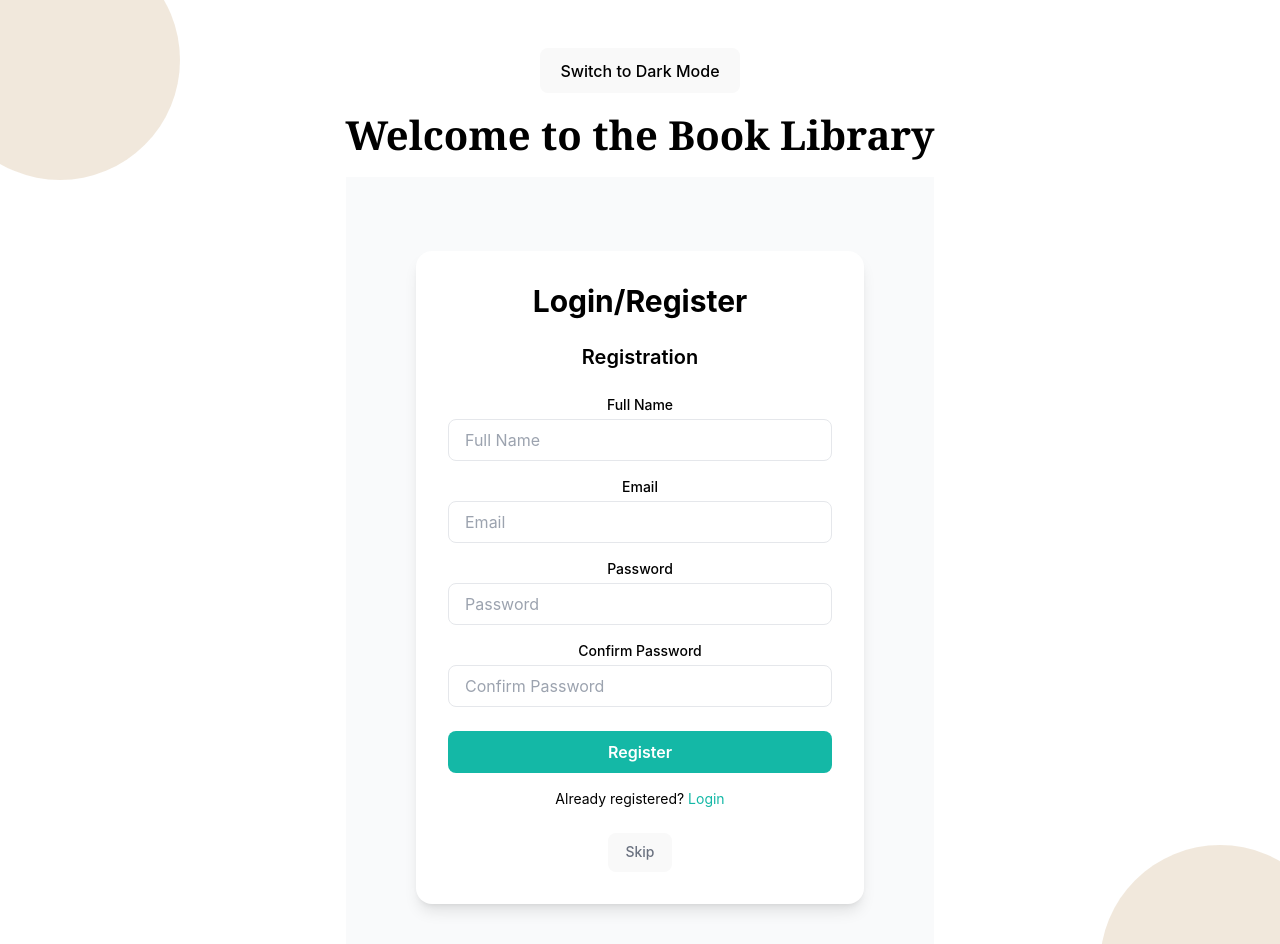
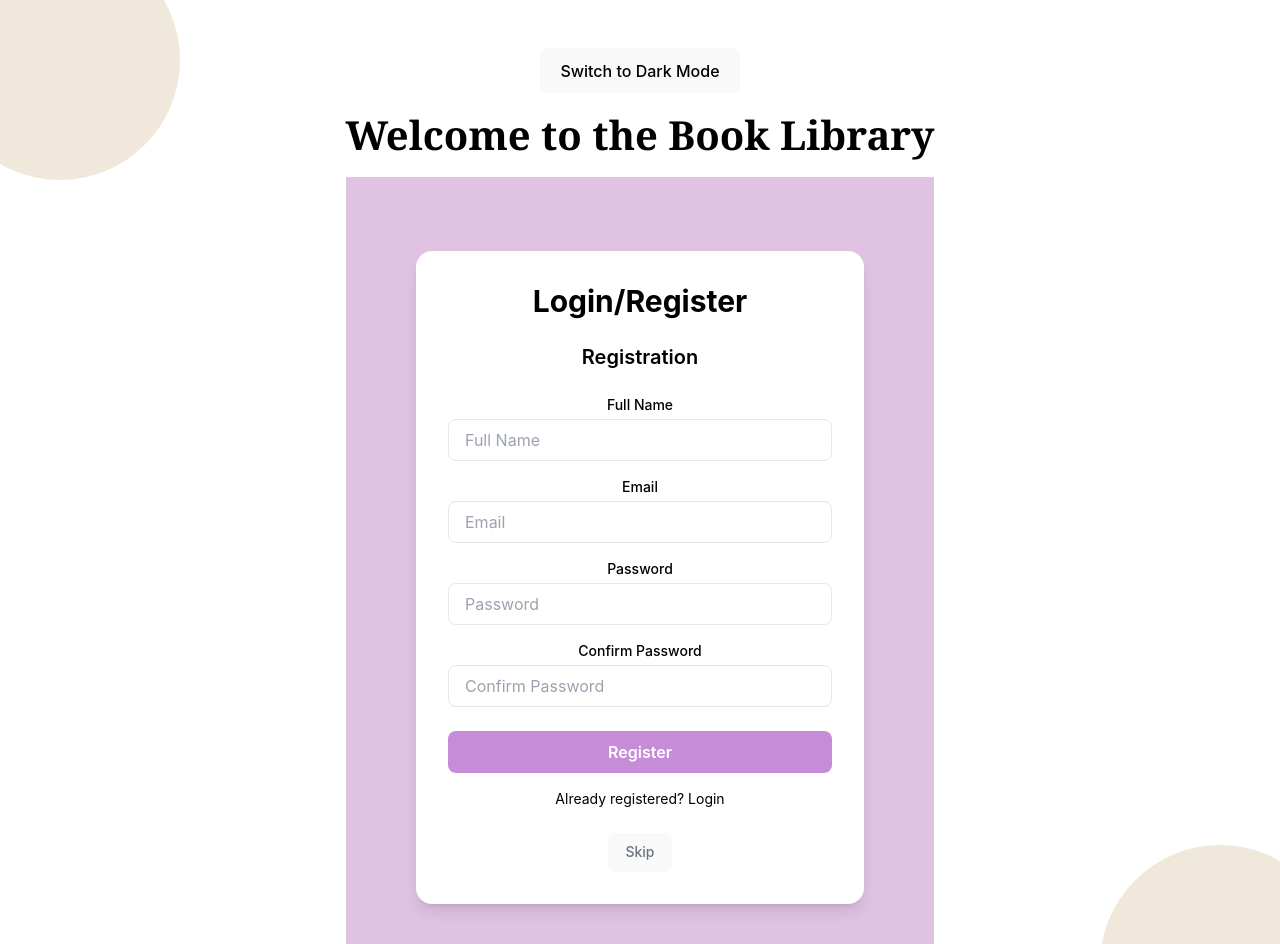
Before and after one commit to Andrea716/book-library, a React (Vite) app: page /loginregister in a window 1280 px wide. Shown: the top 944 px of the page. Built offline with nearby package versions, Linux system fonts and the light colour scheme; a web font is replaced by a local one.

Commit message:
Update LoginRegister.jsx

```diff
--- a/src/pages/LoginRegister.jsx
+++ b/src/pages/LoginRegister.jsx
@@ -17,17 +17,47 @@ const LoginRegister = ({ onSkip }) => {
 
     if (isRegistering) {
       const fullName = formData.get('fullName');
-      console.log('Registering:', { fullName, email, password });
-      // Add your registration logic here
+      const confirmPassword = formData.get('confirmPassword');
+
+      // Check if passwords match
+      if (password !== confirmPassword) {
+        alert("Passwords do not match");
+        return;
+      }
+
+      // Store user data (for demo purposes, using localStorage)
+      const userData = JSON.parse(localStorage.getItem('users')) || [];
+      const existingUser = userData.find(user => user.email === email);
+
+      if (existingUser) {
+        alert("User already exists");
+        return;
+      }
+
+      const newUser = { fullName, email, password };
+      userData.push(newUser);
+      localStorage.setItem('users', JSON.stringify(userData));
+
+      console.log('Registered:', newUser);
+      alert('Registration successful! You can log in now.');
+      toggleForm(); // Switch to the login form
     } else {
-      console.log('Logging in:', { email, password });
-      // Navigate to the library page after logging in
-      navigate('/library'); // Example navigation after login
+      // Login logic
+      const userData = JSON.parse(localStorage.getItem('users')) || [];
+      const existingUser = userData.find(user => user.email === email && user.password === password);
+
+      if (existingUser) {
+        console.log('Logged in:', existingUser);
+        // Navigate to the library page after logging in
+        navigate('/library'); // Example navigation after login
+      } else {
+        alert("Invalid email or password");
+      }
     }
   };
 
   return (
-    <div className="min-h-screen flex items-center justify-center bg-gray-50">
+    <div className="min-h-screen flex items-center justify-center bg-lilac-100"> {/* Updated to lilac color */}
       <div className="bg-white p-8 rounded-2xl shadow-lg w-full max-w-md">
         <h1 className="text-3xl font-bold text-center mb-6">Login/Register</h1>
         <h2 className="text-xl font-semibold text-center mb-6">
@@ -85,7 +115,7 @@ const LoginRegister = ({ onSkip }) => {
 
           <button
             type="submit"
-            className="w-full py-2 bg-teal-500 text-white rounded-lg font-semibold hover:bg-teal-600"
+            className="w-full py-2 bg-lilac-300 text-white rounded-lg font-semibold hover:bg-lilac-400" // Updated to lilac color
           >
             {isRegistering ? 'Register' : 'Login'}
           </button>
@@ -93,7 +123,7 @@ const LoginRegister = ({ onSkip }) => {
 
         <p className="mt-4 text-center text-sm">
           {isRegistering ? 'Already registered?' : 'New user?'}{' '}
-          <span onClick={toggleForm} className="text-teal-500 cursor-pointer">
+          <span onClick={toggleForm} className="text-lilac-500 cursor-pointer">
             {isRegistering ? 'Login' : 'Register'}
           </span>
         </p>
```
